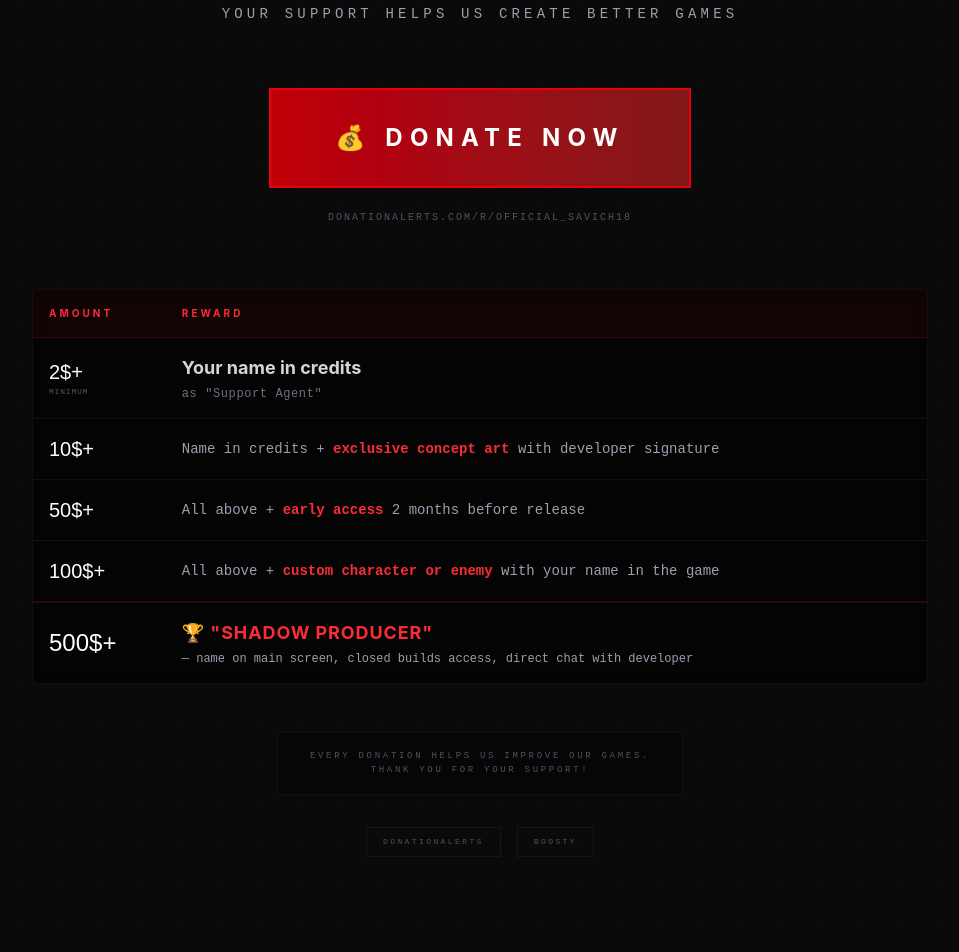
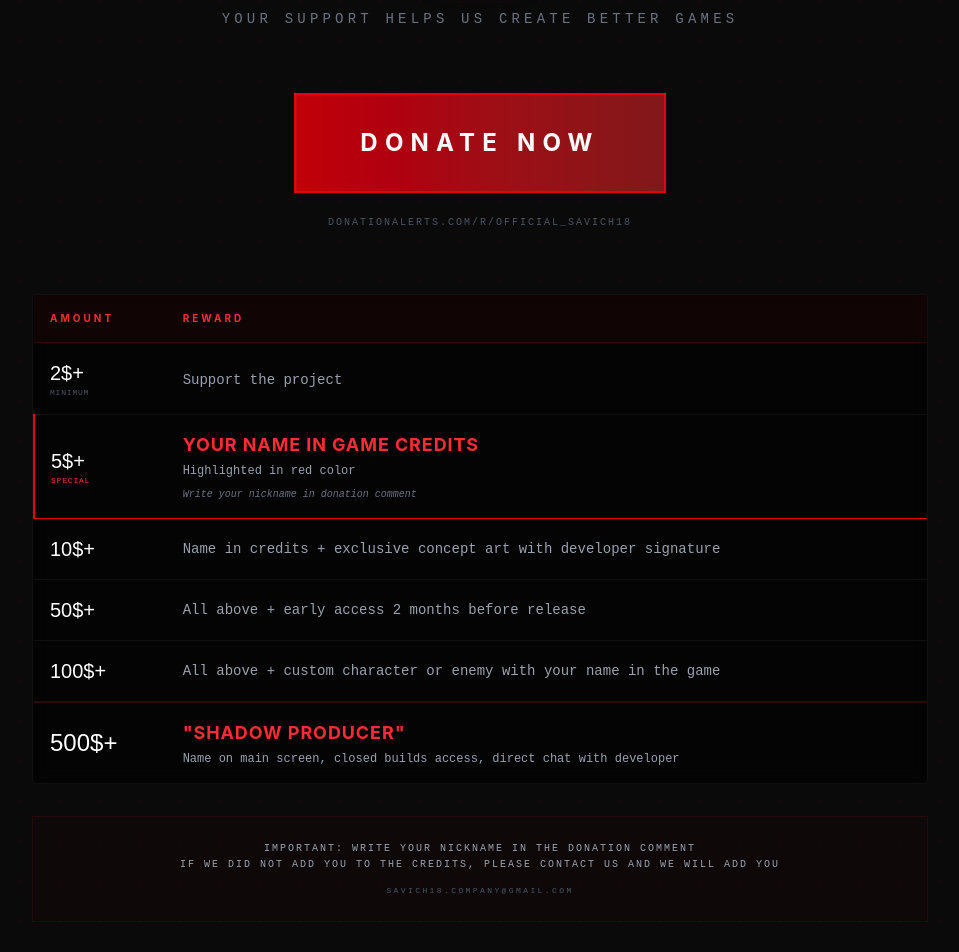
Before and after one commit to savich18423/Savich-Games, a React (Vite) app: page / in a window 1280 px wide. Shown: the part 4718-5670 px from the top of the page, without its empty margins (160-1119 px from the left). Built offline with nearby package versions, Linux system fonts and the light colour scheme.

Commit message:
Update App.tsx

```diff
--- a/src/App.tsx
+++ b/src/App.tsx
@@ -495,7 +495,7 @@ export default function App() {
         </div>
       </section>
 
-              {/* Support / Donation Section */}
+                    {/* Support / Donation Section */}
       <section className="py-32 px-6 bg-[#0a0a0a] relative overflow-hidden border-y-4 border-red-900/30">
         <div className="absolute inset-0 opacity-5 pointer-events-none"
           style={{
@@ -504,20 +504,23 @@ export default function App() {
           }}
         />
 
+        <div className="absolute top-0 left-0 w-full h-[1px] bg-gradient-to-r from-transparent via-red-600 to-transparent opacity-30" />
+        <div className="absolute bottom-0 left-0 w-full h-[1px] bg-gradient-to-r from-transparent via-red-600 to-transparent opacity-30" />
+
         <div className="max-w-4xl mx-auto relative z-10">
           <motion.div
             initial={{ opacity: 0, y: 30 }}
             whileInView={{ opacity: 1, y: 0 }}
             className="text-center mb-16"
           >
-            <div className="inline-block px-4 py-1 border border-red-900 bg-red-950/30 text-red-600 font-mono text-[10px] tracking-[0.5em] uppercase mb-6">
+            <div className="inline-block px-6 py-2 border border-red-900 bg-red-950/20 text-red-600 font-mono text-[10px] tracking-[0.5em] uppercase mb-6">
               OFFICIAL DONATION SYSTEM
             </div>
             <h2 className="text-5xl md:text-7xl font-display text-white uppercase italic tracking-tighter text-3d">
               SUPPORT <span className="text-red-700">SAVICH18</span>
             </h2>
             <div className="w-24 h-[2px] bg-red-600 mx-auto mt-6 shadow-[0_0_20px_rgba(220,38,38,0.5)]" />
-            <p className="text-gray-400 text-sm font-mono tracking-[0.3em] uppercase mt-6">
+            <p className="text-gray-500 text-sm font-mono tracking-[0.3em] uppercase mt-6">
               YOUR SUPPORT HELPS US CREATE BETTER GAMES
             </p>
           </motion.div>
@@ -539,7 +542,7 @@ export default function App() {
               whileTap={{ scale: 0.95 }}
               className="inline-block px-16 py-8 bg-gradient-to-r from-red-700 to-red-900 hover:from-black hover:to-red-900 border-2 border-red-600 text-white font-bold tracking-[0.3em] uppercase text-2xl transition-all duration-300 relative overflow-hidden group"
             >
-              <span className="relative z-10">💰 DONATE NOW</span>
+              <span className="relative z-10">DONATE NOW</span>
               <div className="absolute inset-0 bg-white/5 translate-x-[-100%] group-hover:translate-x-[100%] transition-transform duration-700" />
             </motion.a>
 
@@ -570,33 +573,43 @@ export default function App() {
                       <span className="block text-[8px] text-gray-600 font-mono tracking-widest">MINIMUM</span>
                     </td>
                     <td className="p-4">
-                      <span className="text-gray-300 font-bold text-lg">Your name in credits</span>
-                      <span className="block text-gray-500 text-xs font-mono tracking-wider mt-1">as "Support Agent"</span>
+                      <span className="text-gray-400 text-sm font-mono">Support the project</span>
+                    </td>
+                  </tr>
+                  <tr className="hover:bg-white/5 transition-colors border-l-2 border-red-600">
+                    <td className="p-4 text-white font-display text-xl">
+                      5$+
+                      <span className="block text-[8px] text-red-500 font-mono tracking-widest">SPECIAL</span>
+                    </td>
+                    <td className="p-4">
+                      <span className="text-red-500 font-bold text-lg tracking-wider">YOUR NAME IN GAME CREDITS</span>
+                      <span className="block text-gray-400 text-xs font-mono mt-1">Highlighted in red color</span>
+                      <span className="block text-gray-500 text-[10px] font-mono mt-2 italic">Write your nickname in donation comment</span>
                     </td>
                   </tr>
                   <tr className="hover:bg-white/5 transition-colors">
                     <td className="p-4 text-white font-display text-xl">10$+</td>
                     <td className="p-4 text-gray-400 text-sm font-mono">
-                      Name in credits + <span className="text-red-500 font-bold">exclusive concept art</span> with developer signature
+                      Name in credits + exclusive concept art with developer signature
                     </td>
                   </tr>
                   <tr className="hover:bg-white/5 transition-colors">
                     <td className="p-4 text-white font-display text-xl">50$+</td>
                     <td className="p-4 text-gray-400 text-sm font-mono">
-                      All above + <span className="text-red-500 font-bold">early access</span> 2 months before release
+                      All above + early access 2 months before release
                     </td>
                   </tr>
                   <tr className="hover:bg-white/5 transition-colors">
                     <td className="p-4 text-white font-display text-xl">100$+</td>
                     <td className="p-4 text-gray-400 text-sm font-mono">
-                      All above + <span className="text-red-500 font-bold">custom character or enemy</span> with your name in the game
+                      All above + custom character or enemy with your name in the game
                     </td>
                   </tr>
                   <tr className="hover:bg-white/5 transition-colors border-t-2 border-red-900/30">
                     <td className="p-4 text-white font-display text-2xl text-red-600">500$+</td>
                     <td className="p-4">
-                      <span className="text-red-500 font-bold text-lg tracking-wider">🏆 "SHADOW PRODUCER"</span>
-                      <span className="block text-gray-400 text-xs font-mono mt-1">— name on main screen, closed builds access, direct chat with developer</span>
+                      <span className="text-red-500 font-bold text-lg tracking-wider">"SHADOW PRODUCER"</span>
+                      <span className="block text-gray-400 text-xs font-mono mt-1">Name on main screen, closed builds access, direct chat with developer</span>
                     </td>
                   </tr>
                 </tbody>
@@ -604,16 +617,32 @@ export default function App() {
             </div>
           </motion.div>
 
+          {/* Important Note */}
+          <motion.div
+            initial={{ opacity: 0 }}
+            whileInView={{ opacity: 1 }}
+            transition={{ delay: 0.3 }}
+            className="mt-8 p-6 border border-red-900/20 bg-red-950/10 text-center"
+          >
+            <p className="text-gray-400 text-[10px] font-mono tracking-[0.2em] uppercase leading-relaxed">
+              IMPORTANT: WRITE YOUR NICKNAME IN THE DONATION COMMENT<br />
+              IF WE DID NOT ADD YOU TO THE CREDITS, PLEASE CONTACT US AND WE WILL ADD YOU
+            </p>
+            <p className="text-gray-600 text-[8px] font-mono tracking-[0.3em] uppercase mt-3">
+              savich18.company@gmail.com
+            </p>
+          </motion.div>
+
           <div className="mt-12 text-center">
             <div className="inline-block border border-white/5 px-8 py-4 bg-black/40">
               <p className="text-gray-600 text-[9px] font-mono tracking-[0.3em] uppercase leading-relaxed">
-                EVERY DONATION HELPS US IMPROVE OUR GAMES.<br />
-                THANK YOU FOR YOUR SUPPORT!
+                EVERY DONATION HELPS US IMPROVE OUR GAMES<br />
+                THANK YOU FOR YOUR SUPPORT
               </p>
             </div>
           </div>
 
-          {/* Quick Links */}
+          {/* Quick Links - ONLY DonationAlerts */}
           <div className="mt-8 flex flex-wrap justify-center gap-4">
             <a
               href="https://www.donationalerts.com/r/official_savich18"
@@ -621,13 +650,6 @@ export default function App() {
               className="text-[8px] font-mono text-gray-600 hover:text-red-600 transition-colors uppercase tracking-[0.3em] border border-white/5 px-4 py-2 hover:border-red-600"
             >
               DonationAlerts
-            </a>
-            <a
-              href="https://boosty.to/savich18"
-              target="_blank"
-              className="text-[8px] font-mono text-gray-600 hover:text-orange-600 transition-colors uppercase tracking-[0.3em] border border-white/5 px-4 py-2 hover:border-orange-600"
-            >
-              Boosty
             </a>
           </div>
         </div>
```
